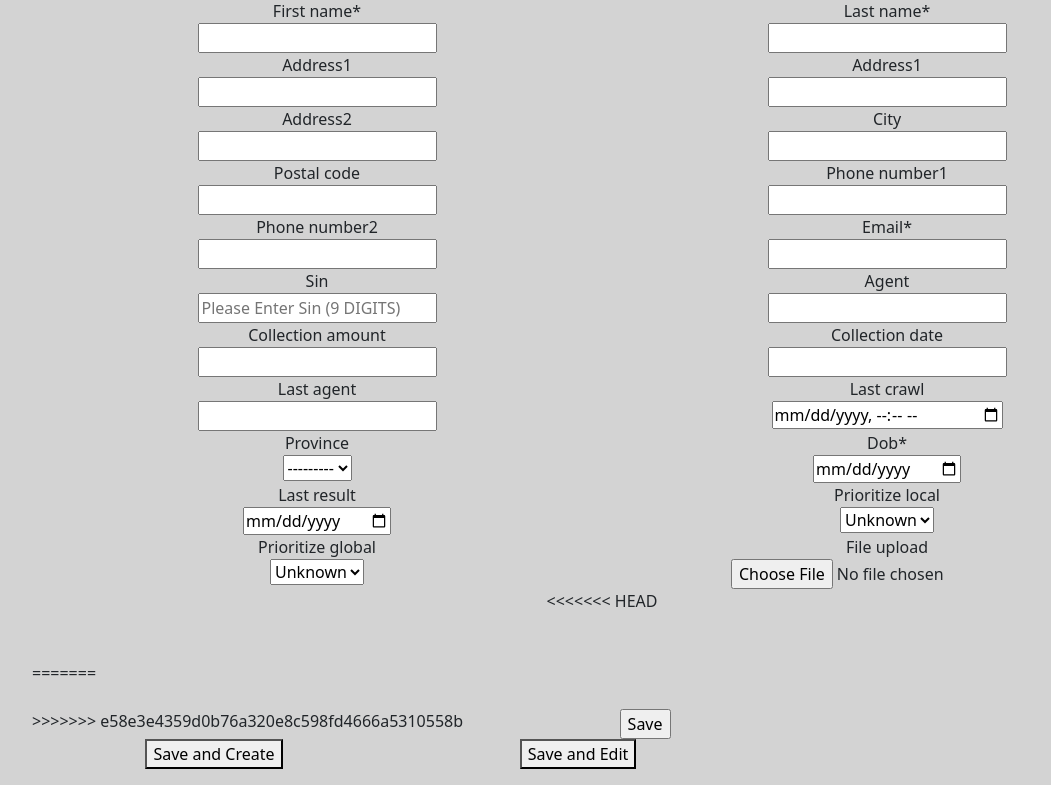
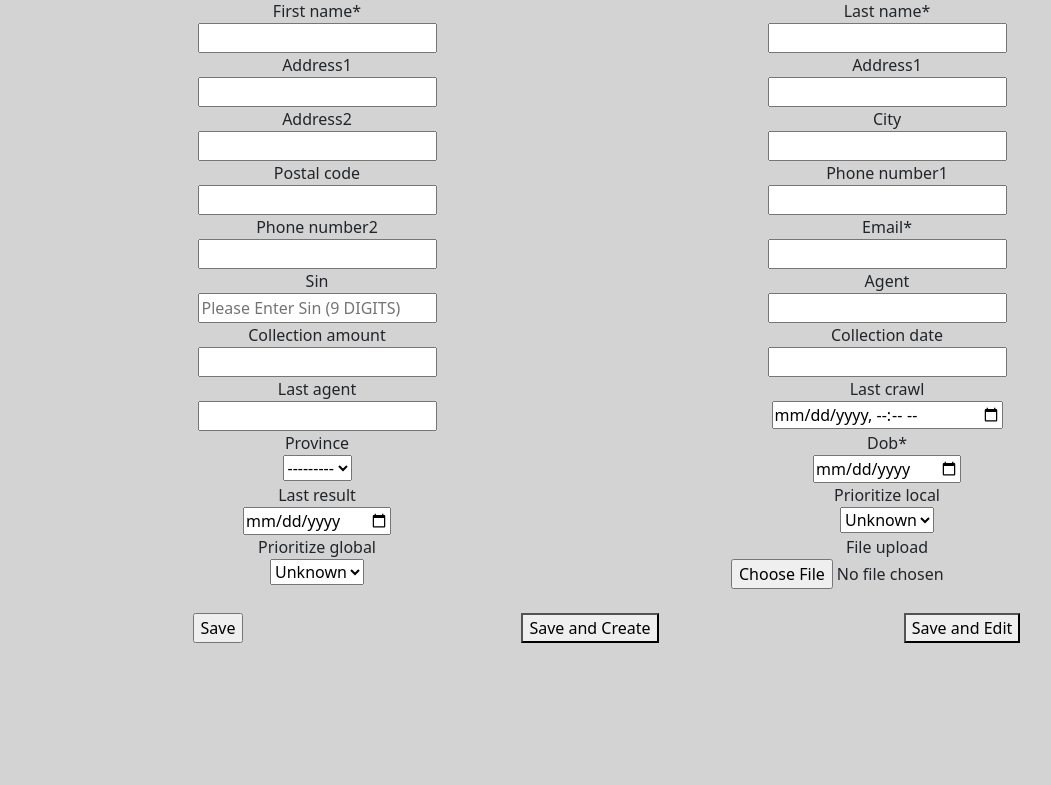
Before and after one commit to vaibhavchavda26/Practical_task, a Django app: page /opportunity/create in a window 1280 px wide. Shown: the part 141-926 px from the top of the page, without its empty margins (38-1089 px from the left). After the commit the page ends 784 px from the top, so only its background shows below. Run offline with Django 4.2, Linux system fonts and the light colour scheme; data that the repository does not hold is empty; some libraries are stand-ins or nearby versions.

Commit message:
config solved

```diff
--- a/main/templates/main/opportunity_form.html
+++ b/main/templates/main/opportunity_form.html
@@ -17,7 +17,6 @@
                 <form method="post">
                     {% csrf_token %}
                     <div class="row mt-5">
-
                         <div class="col-md-6">{{ form.first_name|as_crispy_field }}</div>
                         <div class="col-md-6">{{ form.last_name|as_crispy_field }}</div>
                         <div class="col-md-6">{{ form.address1|as_crispy_field }}</div>
@@ -40,15 +39,9 @@
                         <div class="col-md-6">{{ form.prioritize_local|as_crispy_field }}</div>
                         <div class="col-md-6">{{ form.prioritize_global|as_crispy_field }}</div>
                         <div class="col-md-6">{{ form.file_upload|as_crispy_field }}</div>
-
-
                     </div>
 
-<<<<<<< HEAD
-                    <div class="row mt-5 w-100">
-=======
                     <div class="row mt-4 w-100">
->>>>>>> e58e3e4359d0b76a320e8c598fd4666a5310558b
                         <div class="col-md-4 mt-3 mt-lg-0">
                             <input type="submit" value="Save">
                         </div>
@@ -56,6 +49,7 @@
                         {% if create == "create" %}
                         <div class="col-md-4 mt-3 mt-lg-0"><button type="submit" formaction="create/new">Save and Create</button></div>
                         <div class="col-md-4 mt-3 mt-lg-0"><button type="submit" formaction="create/edit">Save and Edit</button></div>
+
                         {% else %}
                         <div class="col-md-4 mt-3 mt-lg-0"><button type="submit" formaction="/opportunity/update/new/{{id}}">Update and Create New</button></div>
                         <div class="col-md-4 mt-3 mt-lg-0"><button type="submit" formaction="/opportunity/update/edit/{{id}}">Update and Edit</button></div>
```
